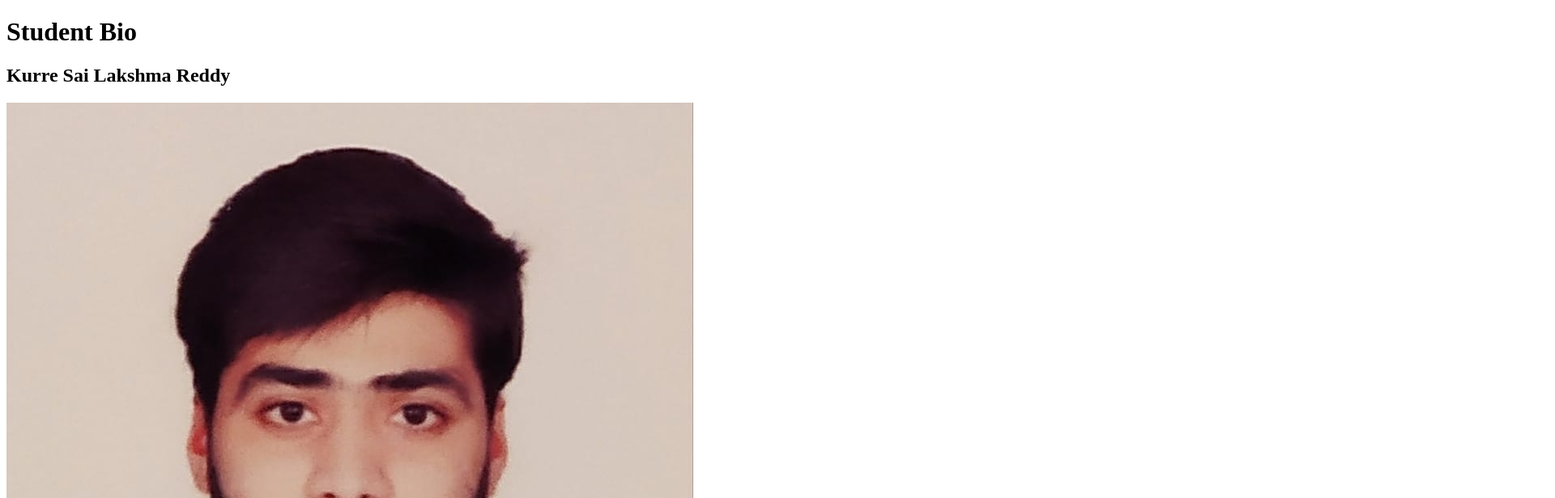
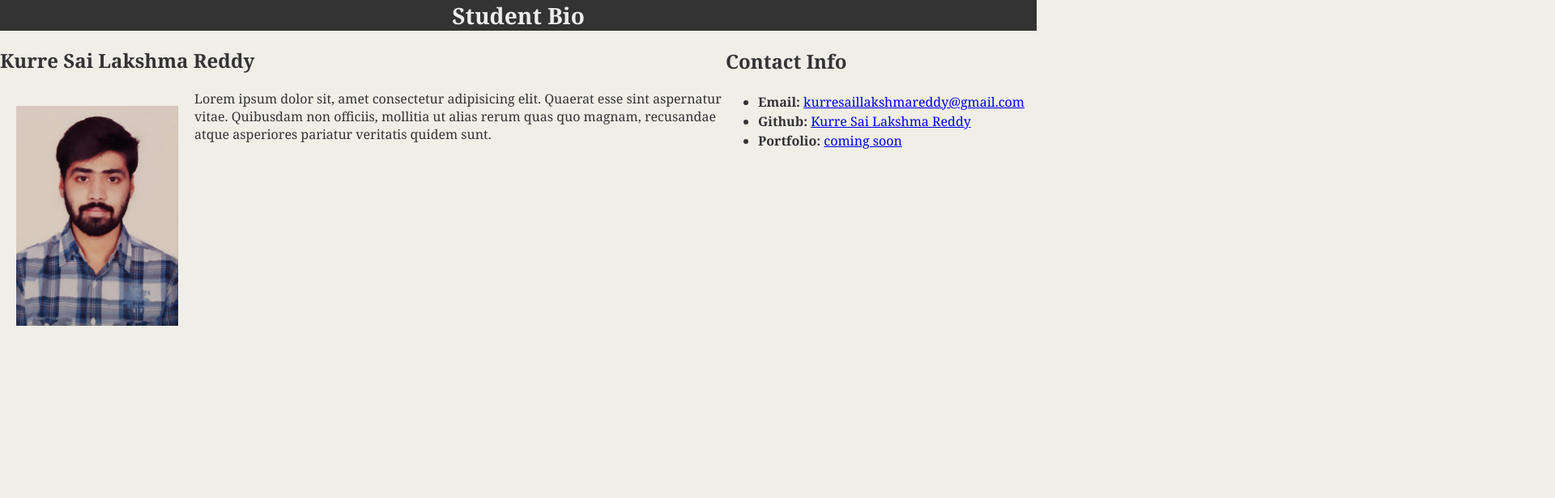
Before and after one commit to Kurresailakshmareddy/edxbootcamp_couserwork, a plain HTML site: page bio.html in a window 1280 px wide. Shown: the top 616 px of the page at 81% size, 1920 px wide, since content can reach past the window. Drawn offline with Linux system fonts and the light colour scheme.

Commit message:
add features

```diff
--- a/bio.html
+++ b/bio.html
@@ -1,20 +1,39 @@
 <!DOCTYPE html>
-<html lang="en">
+<html lang="en-us">
+
 <head>
-    <meta charset="UTF-8">
-    <meta name="viewport" content="width=device-width, initial-scale=1.0">
-    <title>My Bio</title>
+  <meta charset="UTF-8">
+  <title>CSS Stylesheets with Relative Paths</title>
+  <link rel="stylesheet" href="style.css">
 </head>
+
 <body>
+  <header>
     <h1>Student Bio</h1>
-    <h2>Kurre Sai Lakshma Reddy</h2>
-    <img src="./WhatsApp Image 2022-10-17 at 21.24.12.jpg" alt="Kurre Sai Lakshma Reddy">
-    <p>I am a Front-End Developer </p>
-    <h2>Contact Info</h2>
-    <ul>
-        <li>Email:<a href="mailTo:Kurresailakshmareddy@gmail.com"> Kurresailakshmareddy@gmail.com</a></li>
-        <li>GitHub: <a href="https://github.com/"> Here is My Github Link</a></li>
-        <li>Portfolio: <a href="#"> Coming Soon</a></li>
-    </ul>
+  </header>
+
+  <div class="container">
+
+    <section id="main-bio">
+
+      <h2>Kurre Sai Lakshma Reddy</h2>
+
+      <img src="./WhatsApp Image 2022-10-17 at 21.24.12.jpg" alt="Kurre sai lakshma reddy" id="bio-image">
+
+      <p>Lorem ipsum dolor sit, amet consectetur adipisicing elit. Quaerat esse sint aspernatur vitae. Quibusdam non officiis, mollitia ut alias rerum quas quo magnam,
+        recusandae atque asperiores pariatur veritatis quidem sunt.</p>
+    </section>
+
+    <section id="contact-info">
+      <h2>Contact Info</h2>
+      <ul>
+        <li><strong>Email:</strong> <a href="mailTo:kurresaillakshmareddy@gmail.com">kurresaillakshmareddy@gmail.com</a></li>
+        <li><strong>Github:</strong> <a href="https://github.com/">Kurre Sai Lakshma Reddy</a></li>
+        <li><strong>Portfolio:</strong> <a href="#">coming soon</a></li>
+      </ul>
+    </section>
+  </div>
+
 </body>
+
 </html>
--- /dev/null
+++ b/style.css
@@ -0,0 +1,43 @@
+body{
+    background-color: #efeee7;
+    font-family: Georgia, 'Times New Roman', Times, serif;
+    color:#333333;
+    margin: 0px;
+    padding:0px;
+}
+
+header{
+    background-color: #333333;
+    margin:0px;
+}
+
+h1{
+    color:#eee;
+    font-size: 28px;
+    text-align: center;
+    margin: 0px;
+}
+
+h2{
+   font-size: 24px;
+   width:1024px;
+   margin:0px 10;
+  justify-content: center;
+}
+
+#main-bio{
+  float: left;
+  width:70%;
+}
+
+#contact-info{
+    float: left;
+    width: 30%;
+    line-height: 1.5;
+}
+
+#bio-image{
+    float: left;
+    width:200px;
+    margin: 20px;
+}
```
